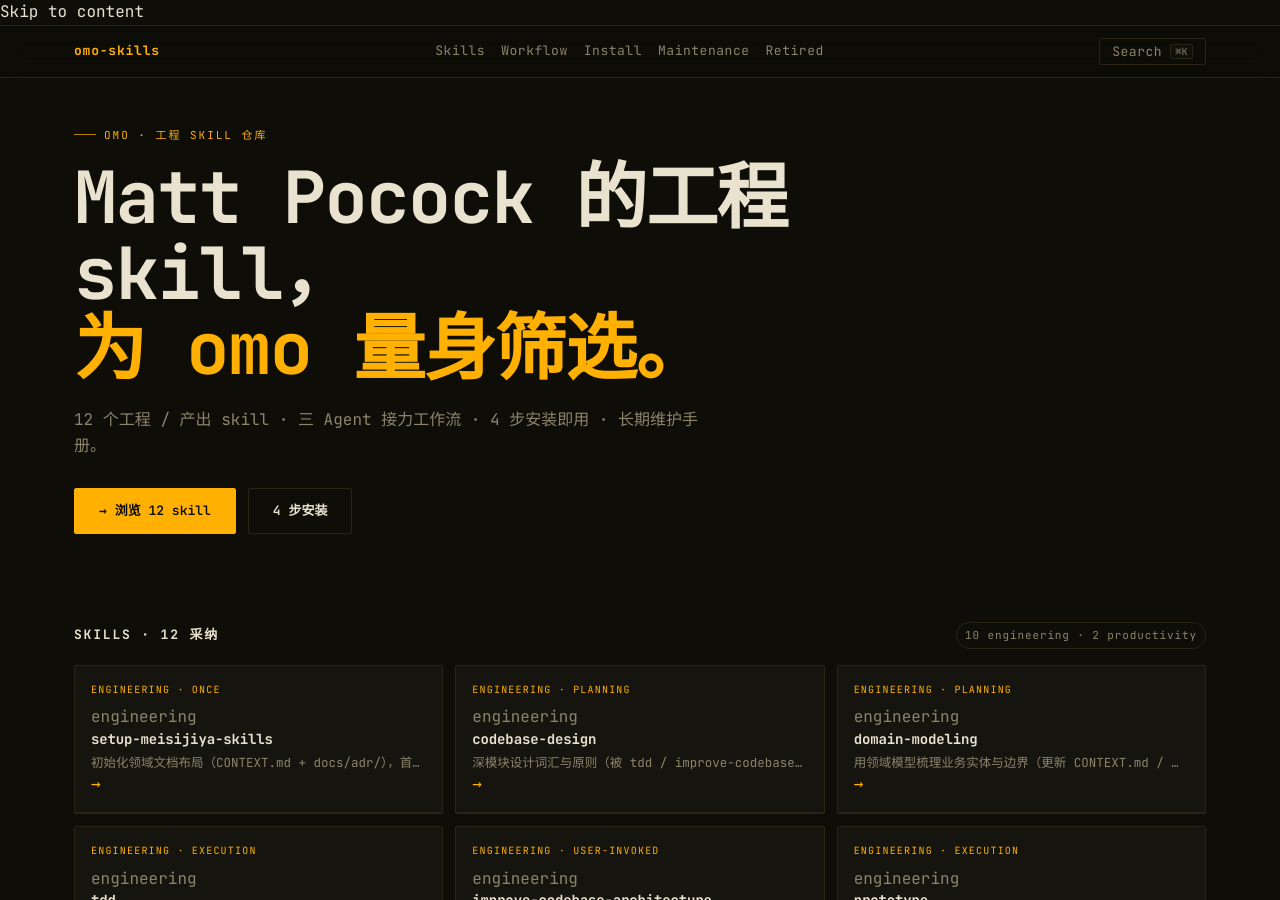
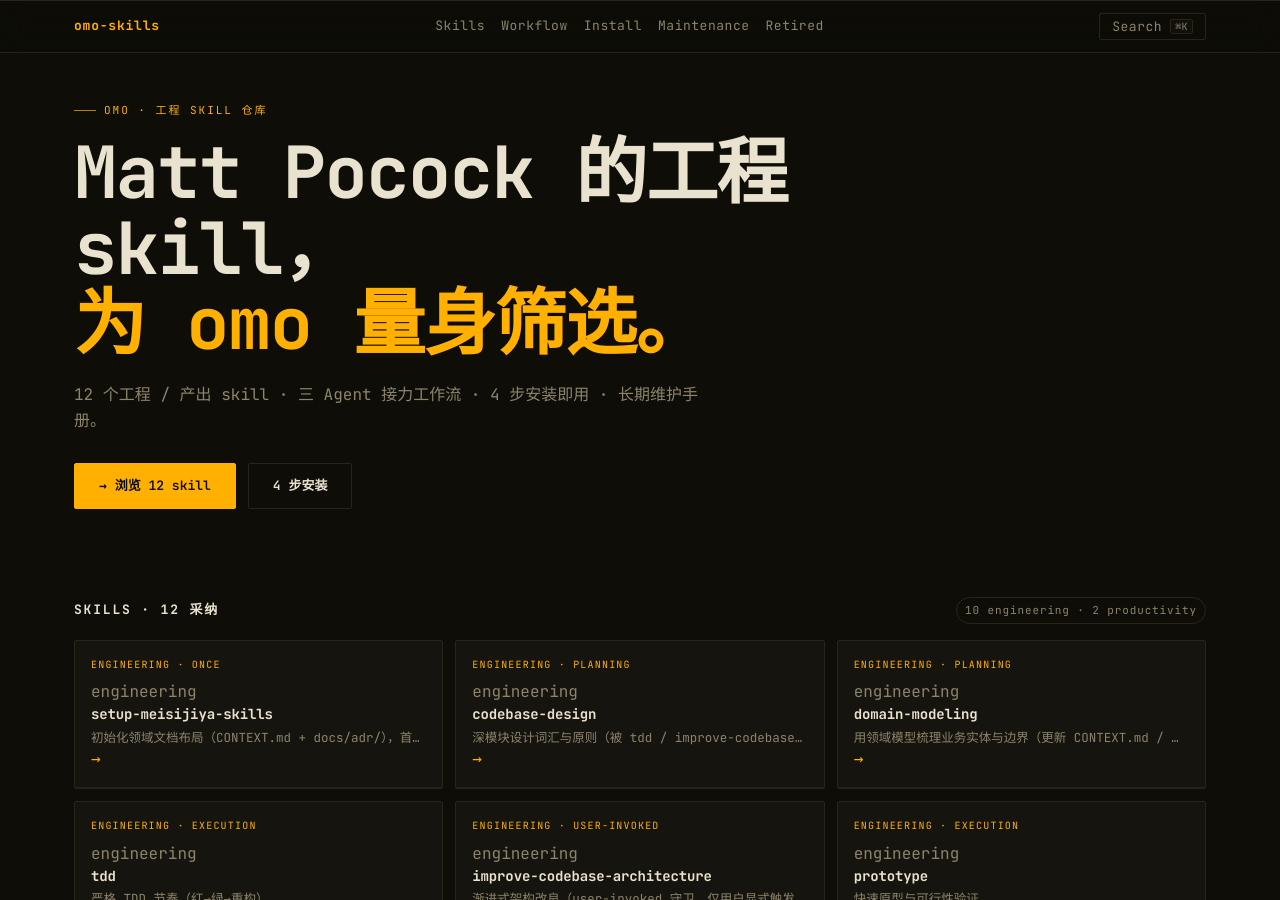
Before and after one commit to meisijiya/omo-skills, a Jekyll site: the page built from docs/index.md, in a window 1280 px wide and 900 px high. Built offline with Jekyll 4.4.1, drawn with Linux system fonts in a browser that asks for light colours; comment, search, counter and statistics services are not loaded.

Commit message:
fix(site): remove skip-link (user feedback)
Per request: skip-link wasn't visually useful, user prefers clean top-left.
Element deleted from _layouts/default.html. No CSS to remove (it only
inherited from :root a). No other references in docs/.

Keyboard users can still reach <main> via repeated Tab (it has
tabindex="-1"). Screen reader users still have main landmark and heading
navigation. Mouse users unaffected.

```diff
--- a/docs/_layouts/default.html
+++ b/docs/_layouts/default.html
@@ -18,8 +18,6 @@
   <link rel="stylesheet" href="{{ '/assets/css/style.css?v=2026-08-21-r4' | relative_url }}">
 </head>
 <body class="theme-A">
-  <a class="skip-link" href="#main">Skip to content</a>
-
   {% include header.html %}
 
   <main id="main" class="wrap" tabindex="-1">
```
